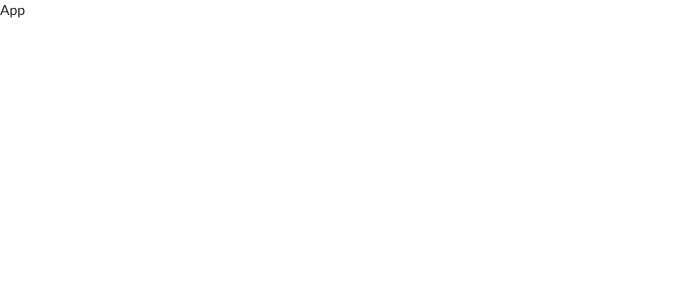
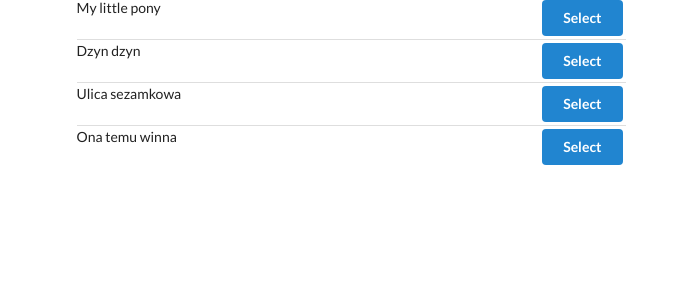
Before and after one commit to adamdybas/react-guild, a React (Create React App) app: page / in a window 1280 px wide. Shown: the top 300 px of the page, without its empty margins (0-688 px from the left). Built offline with nearby package versions, Linux system fonts and the light colour scheme.

Commit message:
Redux "songs" ap

```diff
--- a/package.json
+++ b/package.json
@@ -9,7 +9,8 @@
     "react": "^16.12.0",
     "react-dom": "^16.12.0",
     "react-redux": "^7.1.3",
-    "react-scripts": "3.4.0"
+    "react-scripts": "3.4.0",
+    "redux": "^4.0.5"
   },
   "scripts": {
     "start": "react-scripts start",
--- /dev/null
+++ b/src/actions/index.js
@@ -0,0 +1,6 @@
+export const selectSong = (song) => {
+  return {
+    type: 'SONG_SELECTED',
+    payload: song
+  };
+};
--- a/src/components/App.js
+++ b/src/components/App.js
@@ -1,7 +1,20 @@
 import React from 'react';
+import SongList from './SongList.js';
+import SongDetails from './SongDetails.js';
 
 const App = () => {
-  return <div>App</div>
+  return(
+    <div className='ui container grid'>
+      <div className='ui row'>
+        <div className='column eight wide'>
+          <SongList />
+        </div>
+        <div className='column eight wide'>
+          <SongDetails />
+        </div>
+      </div>
+    </div>
+  );
 };
 
 export default App;
--- /dev/null
+++ b/src/components/SongDetails.js
@@ -0,0 +1,16 @@
+import React from 'react';
+import { connect } from 'react-redux';
+
+const SongDetails = ( { song } ) => {
+  if (!song) { return(<div></div>); }
+
+  return(<div>{song.title}</div>)
+}
+
+const mapStateToProps = (state) => {
+  return {
+    song: state.selectedSong
+  };
+}
+
+export default connect(mapStateToProps)(SongDetails);
--- /dev/null
+++ b/src/components/SongList.js
@@ -0,0 +1,37 @@
+import React from 'react';
+import { connect } from 'react-redux';
+import { selectSong } from '../actions';
+
+class SongList extends React.Component {
+  renderList() {
+    return(
+      this.props.songs.map((song) => {
+        return(
+          <div className='item' key={song.title}>
+            <div className='right floated context'>
+              <button className='ui button primary' onClick={() => this.props.selectSong(song)}>
+                Select
+              </button>
+            </div>
+            <div className='context'>{song.title}</div>
+          </div>
+        );
+      })
+    );
+  }
+  render(){
+    return (
+      <div className='ui divided list'>
+        {this.renderList()}
+      </div>
+    )
+  }
+};
+
+const mapStateToProps = (state) => {
+  return {
+    songs: state.songs,
+  };
+}
+
+export default connect(mapStateToProps, { selectSong })(SongList);
--- a/src/index.js
+++ b/src/index.js
@@ -1,5 +1,14 @@
 import React from 'react';
 import ReactDOM from 'react-dom';
+import { Provider } from 'react-redux';
+import { createStore } from 'redux';
+
 import App from './components/App.js';
+import reducers from './reducers';
 
-ReactDOM.render(<App />, document.querySelector('#root'));
+ReactDOM.render(
+  <Provider store={createStore(reducers)} >
+    <App />
+  </Provider>,
+  document.querySelector('#root')
+);
--- /dev/null
+++ b/src/reducers/index.js
@@ -0,0 +1,23 @@
+import { combineReducers } from 'redux';
+
+const songListReducer = () => {
+  return [
+    { title: 'My little pony', duration: '2:35' },
+    { title: 'Dzyn dzyn', duration: '4:15' },
+    { title: 'Ulica sezamkowa', duration: '1:05' },
+    { title: 'Ona temu winna', duration: '2:35' },
+  ];
+};
+
+const selectedSongReducer = (selectedSong = null, action) => {
+  if (action.type === 'SONG_SELECTED') {
+    return action.payload;
+  }
+
+  return selectedSong;
+};
+
+export default combineReducers({
+  songs: songListReducer,
+  selectedSong: selectedSongReducer
+});
```
Also changed, not shown: 1 other file (tests, documents, lock files or other folders).
